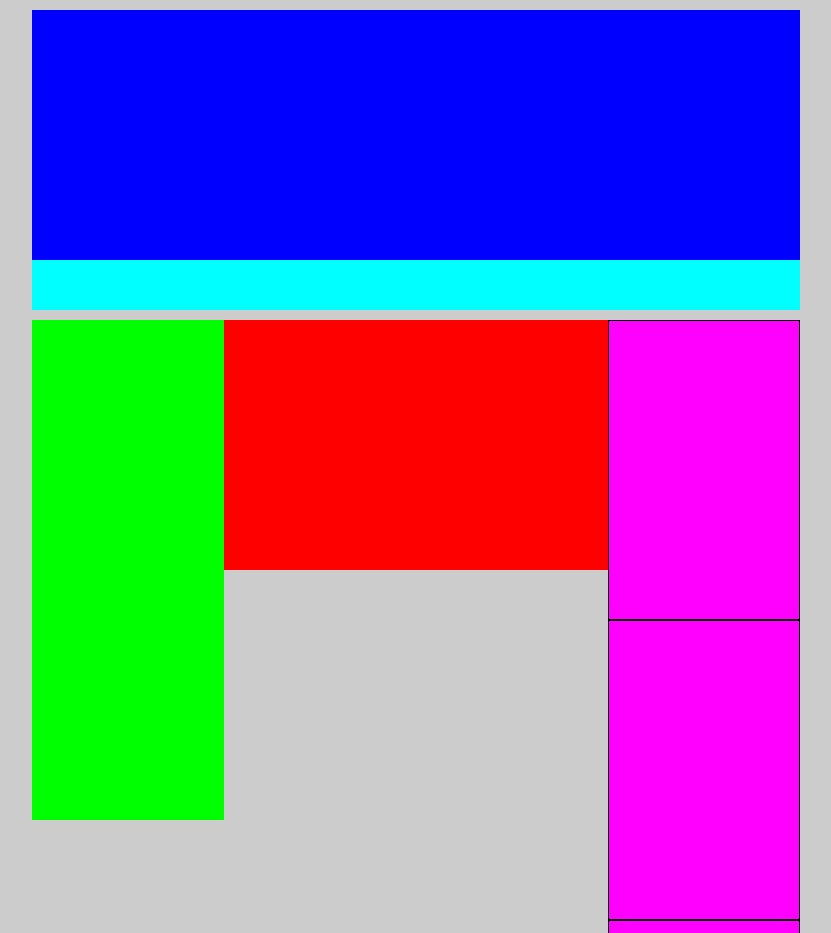
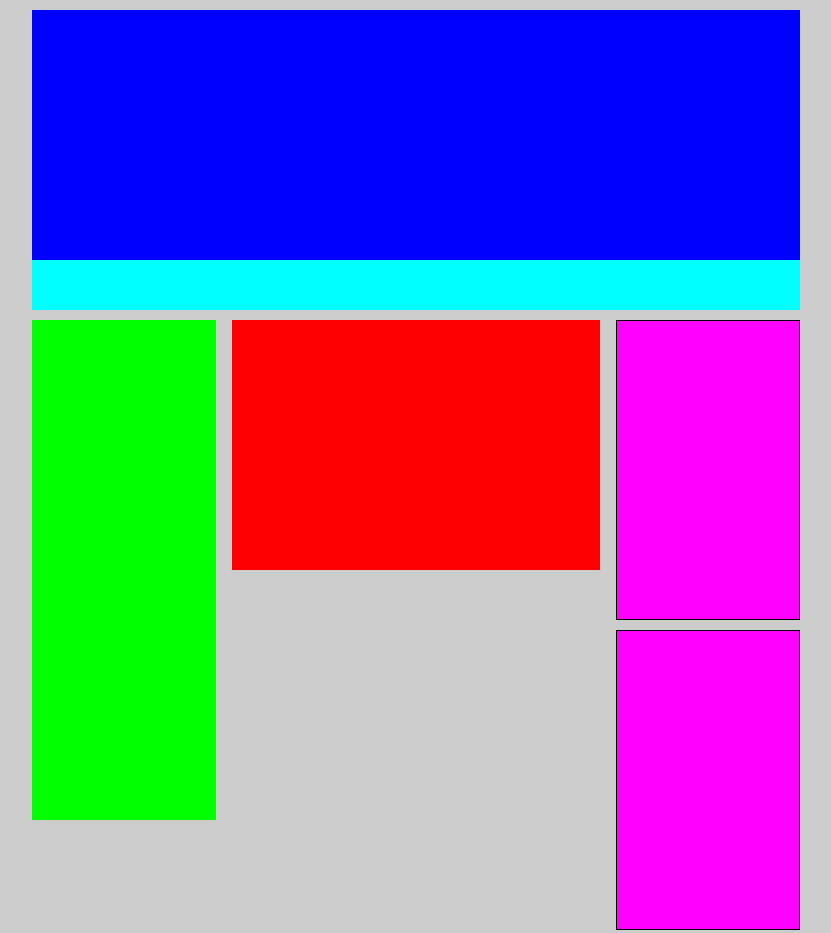
Before and after one commit to francescobiava/htmlcss-struttura-wp, a plain HTML site: page index.html in a window 1280 px wide. Shown: the top 933 px of the page, without its empty margins (224-1055 px from the left). Drawn offline with Linux system fonts and the light colour scheme.

Commit message:
aggiunti margini

```diff
--- a/assets/css/style.css
+++ b/assets/css/style.css
@@ -38,21 +38,24 @@ main {
 }
 
 .left {
-    width: 25%;
+    width: 24%;
     height: 500px;
+    margin-right: 1%;
     background-color: #00FF00;
     float: left;
 }
 
 .center {
-    width: 50%;
+    width: 48%;
     height: 250px;
+    margin: 0 1%;
     background-color: #FF0000;
     float: left;
 }
 
 .right {
-    width: 25%;
+    width: 24%;
+    margin-left: 1%;
     float: right;
 }
 
@@ -61,6 +64,7 @@ main {
     height: 300px;
     background-color: #FF00FF;
     border: 1px solid black;
+    margin-bottom: 10px;
 }
 
 /* struttura footer */
```
